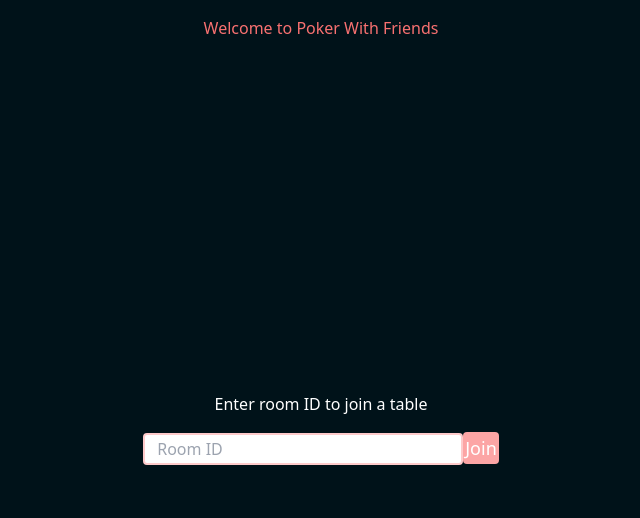
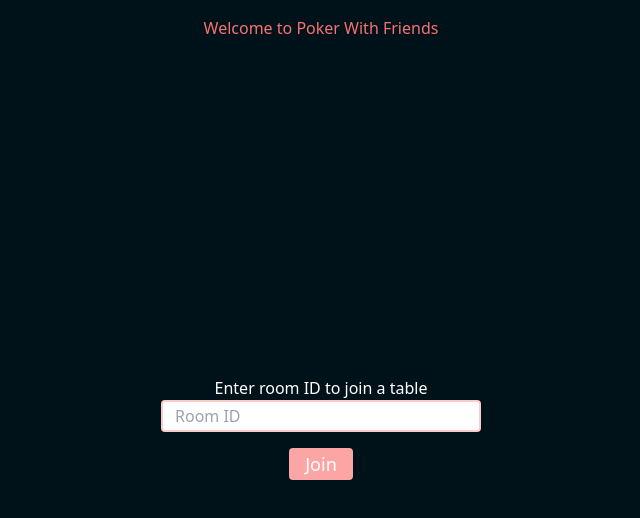
Before and after one commit to JacksonCohen/poker-with-friends, a React (Vite) app in the folder client/: page / in a window 1280 px wide. Shown: the top 518 px of the page, without its empty margins (319-959 px from the left). Built offline with nearby package versions, Linux system fonts and the light colour scheme; no server answers.

Commit message:
Connect sockets to JoinRoom component

```diff
--- a/client/src/components/JoinRoom/index.tsx
+++ b/client/src/components/JoinRoom/index.tsx
@@ -1,26 +1,49 @@
-import { ChangeEvent, useState } from 'react';
+import { ChangeEvent, FormEvent, useContext, useState } from 'react';
+import gameContext from '../../contexts/gameContext';
+import gameService from '../../services/gameService';
+import socketService from '../../services/socketService';
 
 function JoinRoom() {
   const [roomName, setRoomName] = useState('');
+  const [isJoining, setIsJoining] = useState(false);
+  const { isInRoom, setIsInRoom } = useContext(gameContext);
 
   const handleRoomNameChange = (event: ChangeEvent<HTMLInputElement>) => {
     setRoomName(event?.target.value);
   };
 
-  const handleSubmit = () => {};
+  const joinRoom = async (event: FormEvent) => {
+    event.preventDefault();
+
+    const socket = socketService.socket;
+    if (!socket || !roomName || roomName.trim() === '') return;
+    setIsJoining(true);
+
+    const joined = await gameService.joinGameRoom(socket, roomName).catch((error) => {
+      alert(error);
+    });
+
+    if (joined) setIsInRoom(true);
+    setIsJoining(false);
+  };
 
   return (
     <div className='w-full h-full flex flex-col items-center justify-center mt-8'>
       <h3 className='text-white'>Enter room ID to join a table</h3>
-      <form action='submit'>
+      <form action='submit' onSubmit={joinRoom} className='flex flex-col items-center'>
         <input
           type='text'
           className='w-80 h-8 bg-white outline-none border-2 border-solid border-red-200 rounded py-0 px-3'
           placeholder='Room ID'
+          value={roomName}
           onChange={handleRoomNameChange}
         />
-        <button className='outline-none bg-red-300 text-white text-lg border-2 border-solid border-transparent rounded mt-4 cursor-pointer hover:bg-transparent hover:border-green-200'>
-          Join
+        <button
+          type='submit'
+          className='w-16 outline-none bg-red-300 text-white text-lg border-2 border-solid border-transparent rounded mt-4 cursor-pointer hover:bg-transparent hover:border-green-200'
+          disabled={isJoining}
+        >
+          {isJoining ? 'Joining...' : 'Join'}
         </button>
       </form>
     </div>
```
